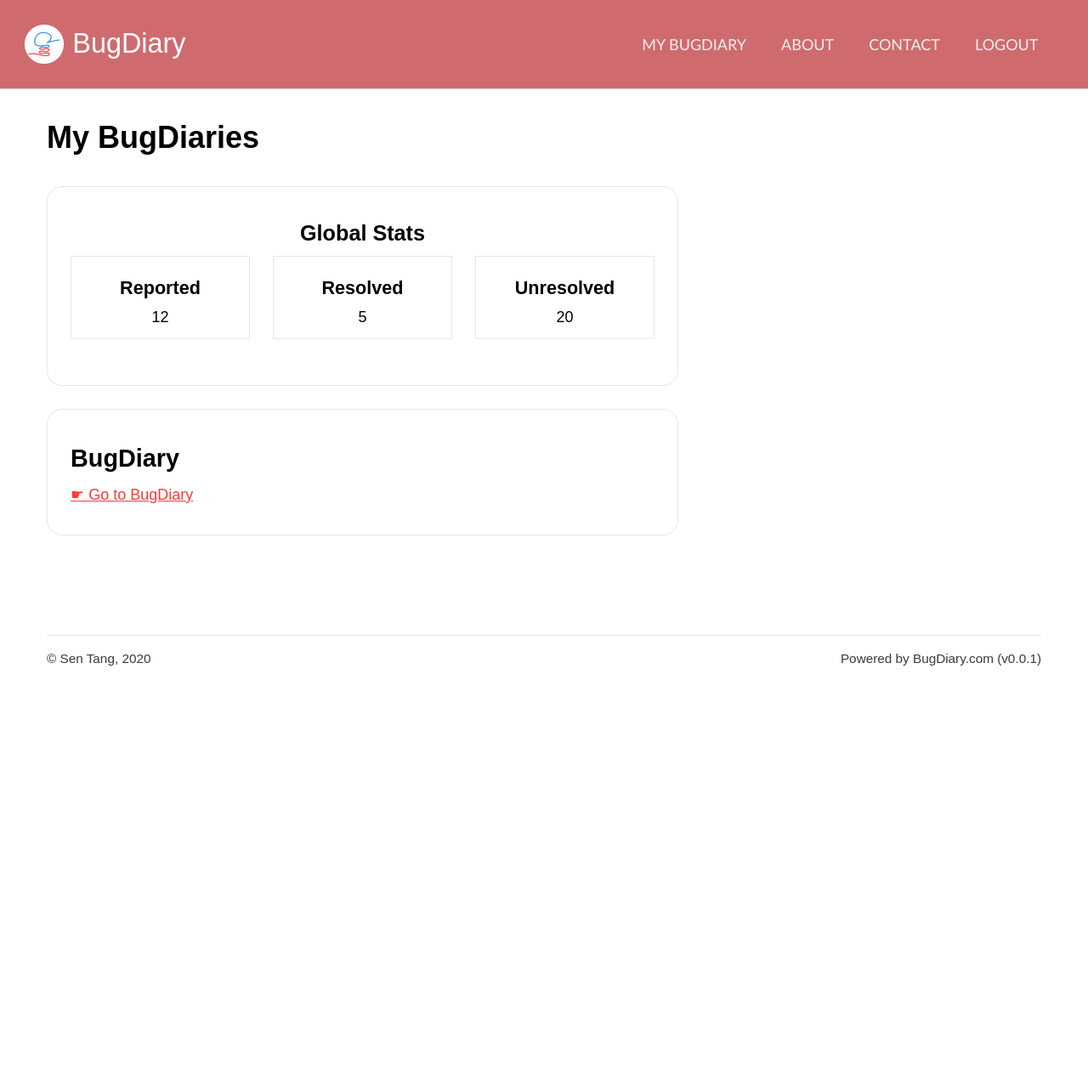
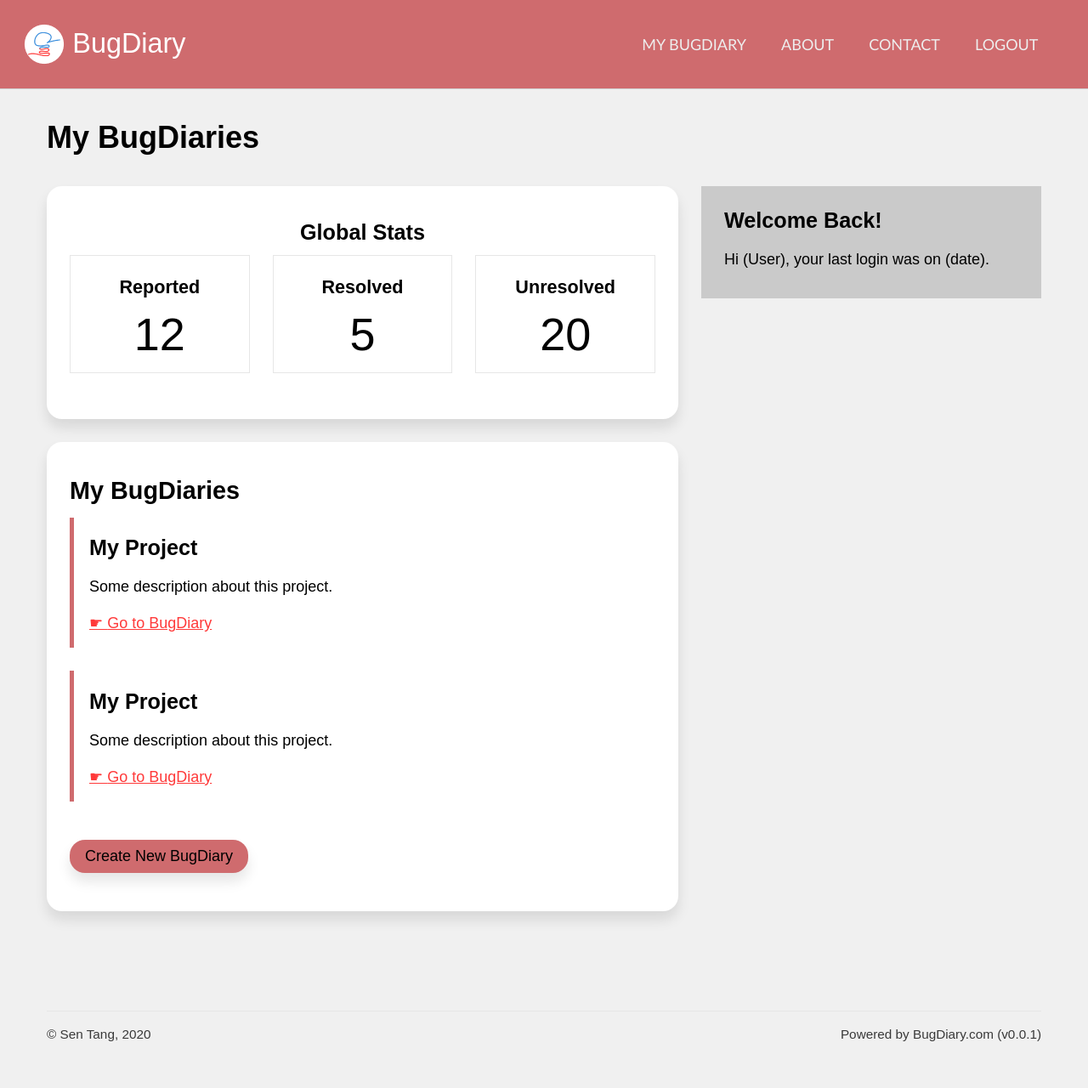
Before and after one commit to daryl-sen/bugdiary, a Flask app: page /users/dashboard in a window 1280 px wide. Shown: the whole page at 85% size. Before the commit the page ends 783 px from the top, so only its background shows below. Run offline with Flask 2, Linux system fonts and the light colour scheme; a user stored in the database is signed in.

Commit message:
new reg page design

```diff
--- a/application/core/templates/core/index.html
+++ b/application/core/templates/core/index.html
@@ -71,11 +71,12 @@
     <aside class="shadowed" style="background-repeat: no-repeat; background-size: cover; min-height: 300px; background-image: url({{ url_for('static', filename='images/debug.jpg') }})">
     </aside>
   </div>
+  <div class="spacer-large"></div>
 </section>
 
 
 
-<section class="text-centered padded" style="background-color: #cf6b6e">
+<section class="text-centered padded" style="background-color: #b4b4b4">
   <h1>More Features</h1>
   <div class="block-comparison-3 confined">
     <div class="comp1 lined bg-white rounded shadowed">
--- a/application/projects/templates/projects/create.html
+++ b/application/projects/templates/projects/create.html
@@ -6,7 +6,7 @@
 <h1>New BugDiary</h1>
 <div class="main-aside">
     <main>
-        <div class="rounded lined block">
+        <div class="rounded bg-white shadowed block">
             <form method="post">
                 {{ form.hidden_tag() }}
 
@@ -36,7 +36,7 @@
         </div>
     </main>
     <aside>
-        <div class="sidebar-block rounded bg-gray">
+        <div class="sidebar-block bg-gray">
             <h3>Almost there!</h3>
             <p>The project name will appear at the top of the page (replacing the "BugDiary" title). Remember to be respectful when choosing a name, we reserve the right to delete projects that impersonate another entity, or contains outright offensive words.</p>
             <p>If your project is a website, enter its URL in the "External URL" field. Your users will have an option to go to that URL when they complete reporting.</p>
--- a/application/static/css/custom.css
+++ b/application/static/css/custom.css
@@ -82,3 +82,7 @@
       grid-template-rows: auto auto;
     }
   }
+
+  .bignum {
+    font-size: 3em;
+  }
--- a/application/static/css/unilay5.css
+++ b/application/static/css/unilay5.css
@@ -11,7 +11,7 @@ body {
   color: #000;
   margin: 0;
   padding: 0;
-  background-color: #ffffff;
+  background-color: #f0f0f0;
 }
 
 header {
@@ -95,7 +95,8 @@ header nav #closeMenu, header #navigation #closeMenu {
 }
 
 section {
-  margin: 4em 0 1em 0;
+  margin: 0;
+  padding: 0;
 }
 
 .confined {
@@ -184,8 +185,8 @@ main a.button-secondary, main a.button-primary {
   text-align: center;
 }
 main a.button-primary {
-  background-color: #a72c30;
-  color: #fff;
+  background-color: #cf6b6e;
+  color: #000;
 }
 main a.button-secondary {
   background-color: #358bdc;
@@ -452,34 +453,23 @@ ADDON CHARACTERISTICS
 }
 
 .bg-gray {
-  background-color: #eeeeee;
+  background-color: #cacaca;
 }
 
 .border-left-accent {
-  border-left: 5px solid #a72c30;
+  border-left: 5px solid #cf6b6e;
   padding: 0.5em 1em;
+  margin-bottom: 1.5em;
 }
 
 .notification {
-  padding: 1.5em;
-  border: 1px solid #e6e6e6;
+  padding: 0.75em 1.5em;
+  background: #ffa6a9;
   line-height: 1.5em;
   margin: 1.5em 0;
-}
-
-.notification::before {
-  content: "⚠";
-  font-size: 1.5em;
-  padding-left: 0;
-}
-
-.notification::after {
-  content: "Dismiss";
-  display: block;
-  text-align: right;
-  border-top: 1px solid #e6e6e6;
-  margin-top: 0.5em;
-  color: #595959;
+  border-radius: 1em 1em 1em 1em;
+  -moz-border-radius: 1em 1em 1em 1em;
+  -webkit-border-radius: 1em 1em 1em 1em;
 }
 
 /* *****************************************************************************
@@ -524,8 +514,8 @@ input[type=checkbox] {
 }
 
 .button-primary {
-  background-color: #a72c30;
-  color: #fff;
+  background-color: #cf6b6e;
+  color: #000;
 }
 
 .button-secondary {
--- a/application/static/css/unilay5.scss
+++ b/application/static/css/unilay5.scss
@@ -3,14 +3,14 @@ CONFIGURABLE COLORS
 ***************************************************************************** */
 
 @function contrast_text($color) {
-  @if (lightness($color) > 50) {
+  @if (lightness($color) > 40) {
     @return #000;
   } @else {
     @return #fff;
   }
 }
 
-$primary_color: #a72c30; // color that will appear most
+$primary_color: #cf6b6e; // color that will appear most
 $secondary_color: #358bdc; // a secondary color
 $primary_contrast_text: contrast_text($primary_color);
 $secondary_contrast_text: contrast_text($secondary_color);
@@ -39,7 +39,7 @@ $title_color: #fff; // color for the page logo/title
 $header_color: #cf6b6e; // color for the <header> element
 $header_bottom_border: #d0d0d0; // color for the bottom border of the header
 $shadow_color: rgba(0, 0, 0, 0.1);
-$body_background: #ffffff;
+$body_background: #f0f0f0;
 
 
 // HEADINGS
@@ -170,8 +170,8 @@ header {
 }
 
 section {
-  margin: 4em 0 1em 0;
-  // padding: 0 $standard_padding;
+  margin: 0;
+  padding: 0;
 }
 
 .confined {
@@ -555,33 +555,37 @@ ADDON CHARACTERISTICS
   background-color: #FED766;
 }
 .bg-gray {
-  background-color: #eeeeee;
+  background-color: #cacaca;
 }
 
 .border-left-accent {
   border-left: 5px solid $primary_color;
   padding: 0.5em 1em;
+  margin-bottom: $standard_padding;
 }
 
 .notification {
-  padding: $standard_padding;
-  border: 1px solid $line_color;
+  padding: $standard_padding/2 $standard_padding;
+  background: #ffa6a9;
   line-height: 1.5em;
   margin: $standard_padding 0;
+  border-radius: 1em 1em 1em 1em;
+  -moz-border-radius: 1em 1em 1em 1em;
+  -webkit-border-radius: 1em 1em 1em 1em;
 }
-.notification::before {
-  content: '\26A0';
-  font-size: 1.5em;
-  padding-left: 0;
-}
-.notification::after {
-  content: 'Dismiss';
-  display: block;
-  text-align: right;
-  border-top: 1px solid $line_color;
-  margin-top: 0.5em;
-  color: #595959;
-}
+// .notification::before {
+//   content: '\26A0';
+//   font-size: 1.5em;
+//   padding-left: 0;
+// }
+// .notification::after {
+//   content: 'Dismiss';
+//   display: block;
+//   text-align: right;
+//   border-top: 1px solid $line_color;
+//   margin-top: 0.5em;
+//   color: #595959;
+// }
 
 
 
--- a/application/users/templates/users/login.html
+++ b/application/users/templates/users/login.html
@@ -4,7 +4,7 @@
 
 <h1>Welcome Back!</h1>
 <div class="main-aside">
-    <main class="bg-white rounded lined block">
+    <main class="bg-white rounded shadowed block">
         <h2>Login</h2>
         <form method="post">
             {{ form.hidden_tag() }}
@@ -14,11 +14,11 @@
         </form>
     </main>
     <aside>
-        <div class="bg-gray rounded sidebar-block">
+        <div class="bg-gray sidebar-block">
             <h3>Forgot Password</h3>
             <a href="" class="navigation">Reset Password</a>
         </div>
-        <div class="bg-gray rounded sidebar-block">
+        <div class="bg-gray sidebar-block">
             <h3>No Account</h3>
             <a href="" class="navigation">Sign Up</a>
         </div>
--- a/application/users/templates/users/register.html
+++ b/application/users/templates/users/register.html
@@ -4,7 +4,7 @@
 
 <h1>User Registration</h1>
 <div class="main-aside">
-    <main class="bg-white rounded lined block">
+    <main class="bg-white rounded shadowed block">
         <form method="post">
             <h3>For Logging In</h3>
             {{ form.hidden_tag() }}
@@ -29,7 +29,7 @@
         </form>
     </main>
     <aside>
-        <div class="bg-gray rounded sidebar-block">
+        <div class="bg-gray sidebar-block">
             <h3>Terms and Privacy Policy</h3>
             <p>We <b><u>do not</u></b> want your personal data. Do not enter any personally-identifiable information anywhere on BugDiary.com. You must agree to our privacy policy and terms and conditions in order to use this service.</p>
         </div>
--- a/application/users/templates/users/user_dash.html
+++ b/application/users/templates/users/user_dash.html
@@ -5,7 +5,7 @@
 <h1>My BugDiaries</h1>
 <div class="main-aside">
     <main>
-        <div class="bg-white rounded lined block text-centered">
+        <div class="bg-white rounded shadowed block text-centered">
             <h3>Global Stats</h3>
             <div class="block-comparison-3">
                 <div class="comp1 text-centered lined bg-white">
@@ -23,15 +23,34 @@
             </div>
         </div>
 
-        <div class="bg-white rounded lined block">
-            <h2>BugDiary</h2>
-            <div class="hidden">
+        <div class="bg-white rounded shadowed block">
+            <h2>My BugDiaries</h2>
+
+            <div class="border-left-accent">
+                <h3>My Project</h3>
                 <p>
                     Some description about this project.
                 </p>
+                <a href="" class="navigation">Go to BugDiary</a>
             </div>
-            <a href="" class="navigation">Go to BugDiary</a>
+            <div class="border-left-accent">
+                <h3>My Project</h3>
+                <p>
+                    Some description about this project.
+                </p>
+                <a href="" class="navigation">Go to BugDiary</a>
+            </div>
+            <a href="" class="button-primary rounded shadowed">
+                Create New BugDiary
+            </a>
+
         </div>
     </main>
+    <aside>
+        <div class="sidebar-block bg-gray">
+            <h3>Welcome Back!</h3>
+            <p>Hi (User), your last login was on (date).</p>
+        </div>
+    </aside>
 </div>
 {% endblock %}
```
Also changed, not shown: application/data.sqlite, 1 other file.
